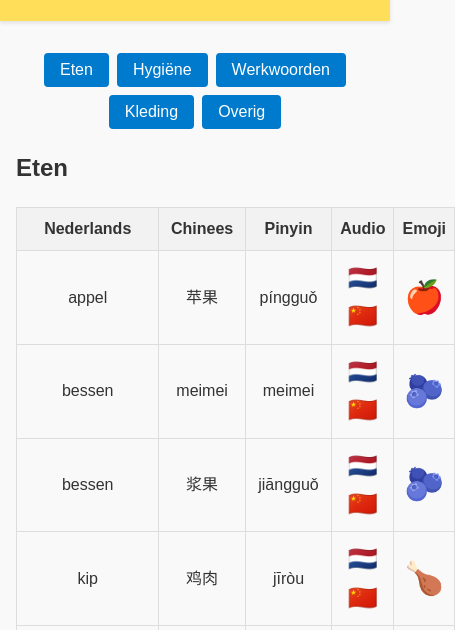
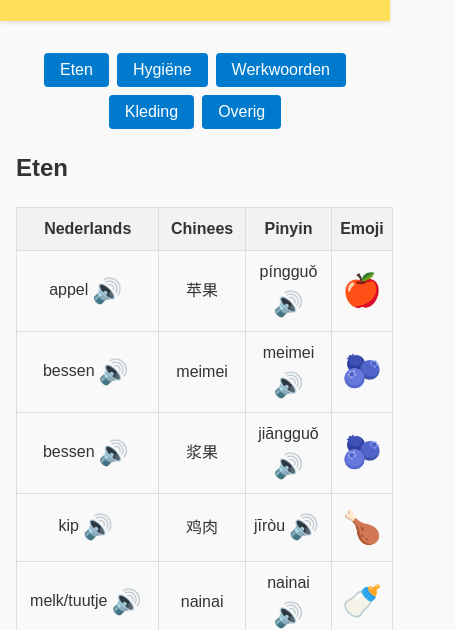
Before and after one commit to mimivanassche/chinese-woordjes-site, a plain HTML site: page index.html in a window 390 px wide. Both pictures are taken after a click on the button "Eten". Shown: the part 214-844 px from the top of the page, 455 px wide, since content can reach past the window. Drawn offline with Linux system fonts and the light colour scheme.

Commit message:
Remove audio column and add sound icon next to Dutch and Pinyin words; improve layout for mobile to save space

```diff
--- a/index.html
+++ b/index.html
@@ -23,7 +23,6 @@
                         <th>Nederlands</th>
                         <th>Chinees</th>
                         <th>Pinyin</th>
-                        <th>Audio</th>
                         <th>Emoji</th>
                     </tr>
                 </thead>
--- a/oefenen.js
+++ b/oefenen.js
@@ -58,6 +58,17 @@ document.addEventListener('DOMContentLoaded', () => {
       // Nederlands
       const tdNl = document.createElement('td');
       tdNl.textContent = item.nederlands;
+      // Voeg geluidsicoon toe naast het Nederlandse woord
+      const nlIcon = document.createElement('span');
+      nlIcon.textContent = '🔊';
+      nlIcon.classList.add('audio-icon');
+      nlIcon.setAttribute('title', 'Luister Nederlands');
+      nlIcon.addEventListener('click', (e) => {
+        // voorkom dat de klik het rijselectiegedrag beïnvloedt
+        e.stopPropagation();
+        speakText(item.nederlands, 'nl-NL');
+      });
+      tdNl.appendChild(nlIcon);
       tr.appendChild(tdNl);
       // Chinees
       const tdCh = document.createElement('td');
@@ -66,32 +77,19 @@ document.addEventListener('DOMContentLoaded', () => {
       // Pinyin
       const tdPy = document.createElement('td');
       tdPy.textContent = item.pinyin;
-      tr.appendChild(tdPy);
-      // Audio: voeg twee speaker iconen toe voor Nederlands en Chinees
-      const tdAudio = document.createElement('td');
-      // Nederlands speaker (vlag van Nederland als icoon)
-      const nlIcon = document.createElement('span');
-      nlIcon.textContent = '🇳🇱';
-      nlIcon.classList.add('audio-icon');
-      nlIcon.setAttribute('title', 'Luister Nederlands');
-      nlIcon.addEventListener('click', (e) => {
-        // Voorkom dat de klik het rijselectiegedrag beïnvloedt
+      // Voeg geluidsicoon toe naast de pinyin (Chinees)
+      const pyIcon = document.createElement('span');
+      pyIcon.textContent = '🔊';
+      pyIcon.classList.add('audio-icon');
+      pyIcon.setAttribute('title', 'Luister Chinees');
+      pyIcon.addEventListener('click', (e) => {
         e.stopPropagation();
-        speakText(item.nederlands, 'nl-NL');
-      });
-      tdAudio.appendChild(nlIcon);
-      // Chinese speaker (vlag van China als icoon)
-      const zhIcon = document.createElement('span');
-      zhIcon.textContent = '🇨🇳';
-      zhIcon.classList.add('audio-icon');
-      zhIcon.setAttribute('title', 'Luister Chinees');
-      zhIcon.addEventListener('click', (e) => {
-        e.stopPropagation();
+        // gebruik Chinese tekst of pinyin als fallback
         const chineseText = item.chinees || item.pinyin;
         speakText(chineseText, 'zh-CN');
       });
-      tdAudio.appendChild(zhIcon);
-      tr.appendChild(tdAudio);
+      tdPy.appendChild(pyIcon);
+      tr.appendChild(tdPy);
       // Emoji
       const tdEm = document.createElement('td');
       tdEm.textContent = item.emoji;
```
Also changed, not shown: oefenen.html (+0 -1 lines).
